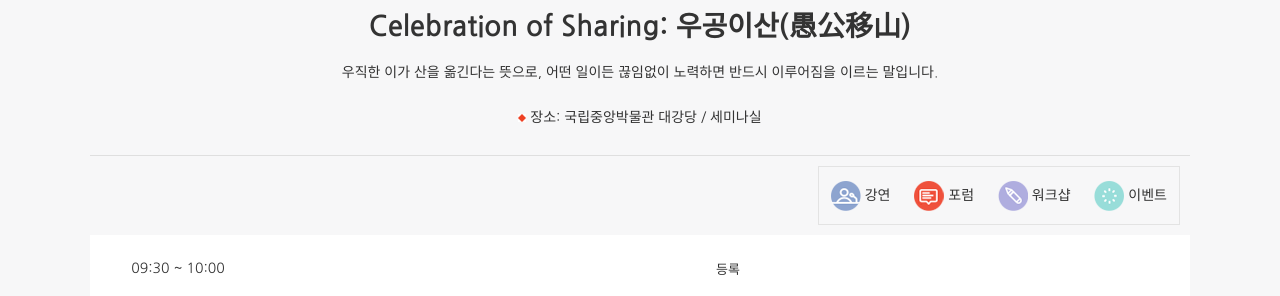
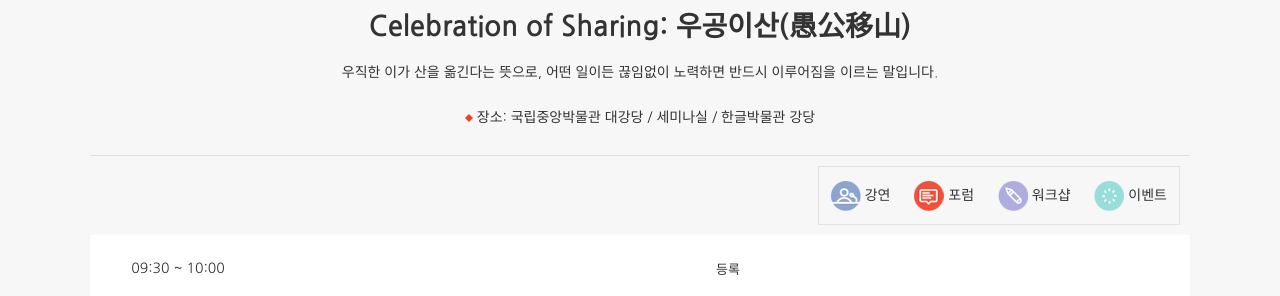
Before and after one commit to creativecommonskorea/2015-global-summit, a Jekyll site: the page built from programs.html, in a window 1280 px wide. Shown: the part 476-772 px from the top of the page. Built offline with Jekyll 4.4.1, drawn with Linux system fonts in a browser that asks for light colours; nearby versions of some CDN libraries.

Commit message:
Update day15_detail.html

```diff
--- a/_includes/day15_detail.html
+++ b/_includes/day15_detail.html
@@ -6,7 +6,7 @@
             우직한 이가 산을 옮긴다는 뜻으로, 어떤 일이든 끊임없이 노력하면 반드시 이루어짐을 이르는 말입니다.
         </div>
         <div class="day_location">
-            <img src="/images/other/bullet.png" alt="-"/> 장소: 국립중앙박물관 대강당 / 세미나실
+            <img src="/images/other/bullet.png" alt="-"/> 장소: 국립중앙박물관 대강당 / 세미나실 / 한글박물관 강당
         </div>
         <div class="balloon">
             우공이 산을 옮긴다는 뜻으로, 어떤 일이든 끊임없이 노력하면
```
